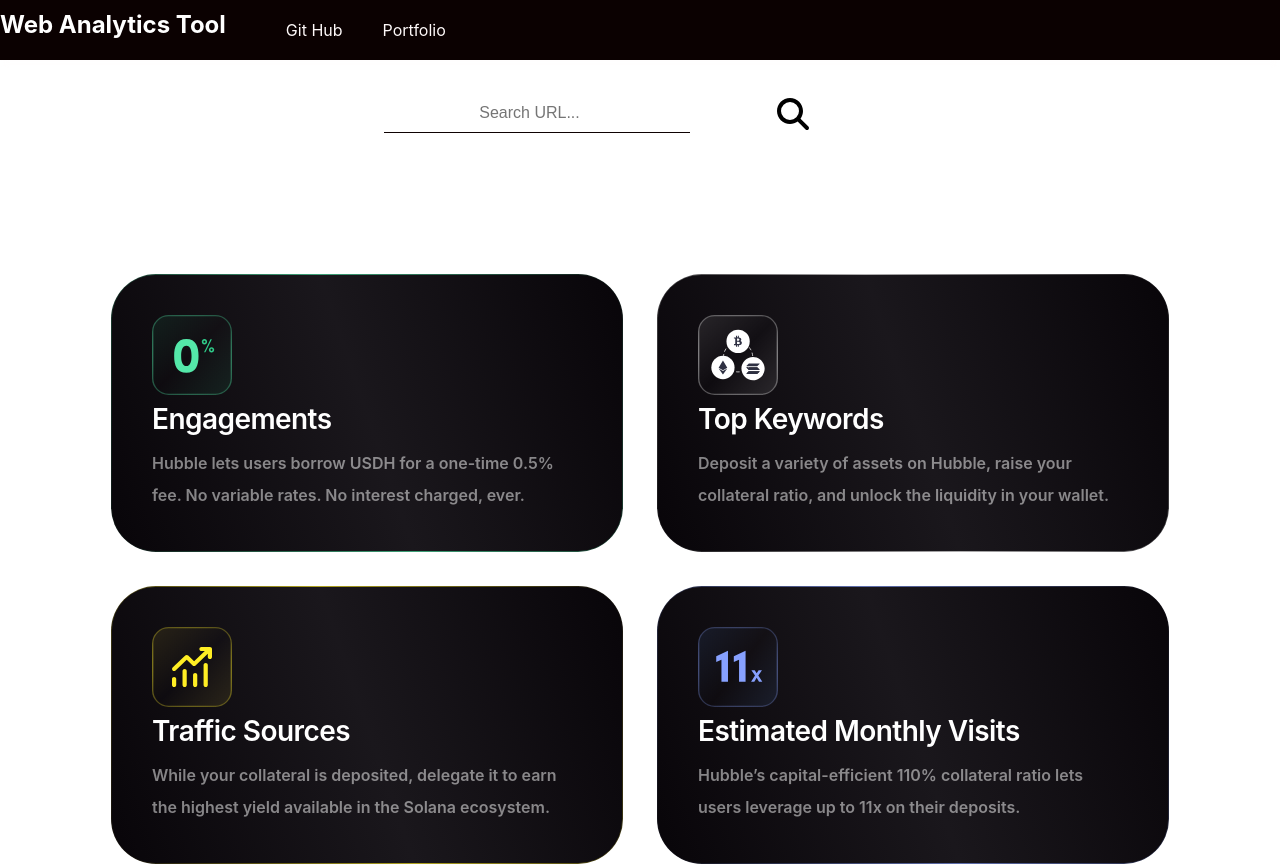
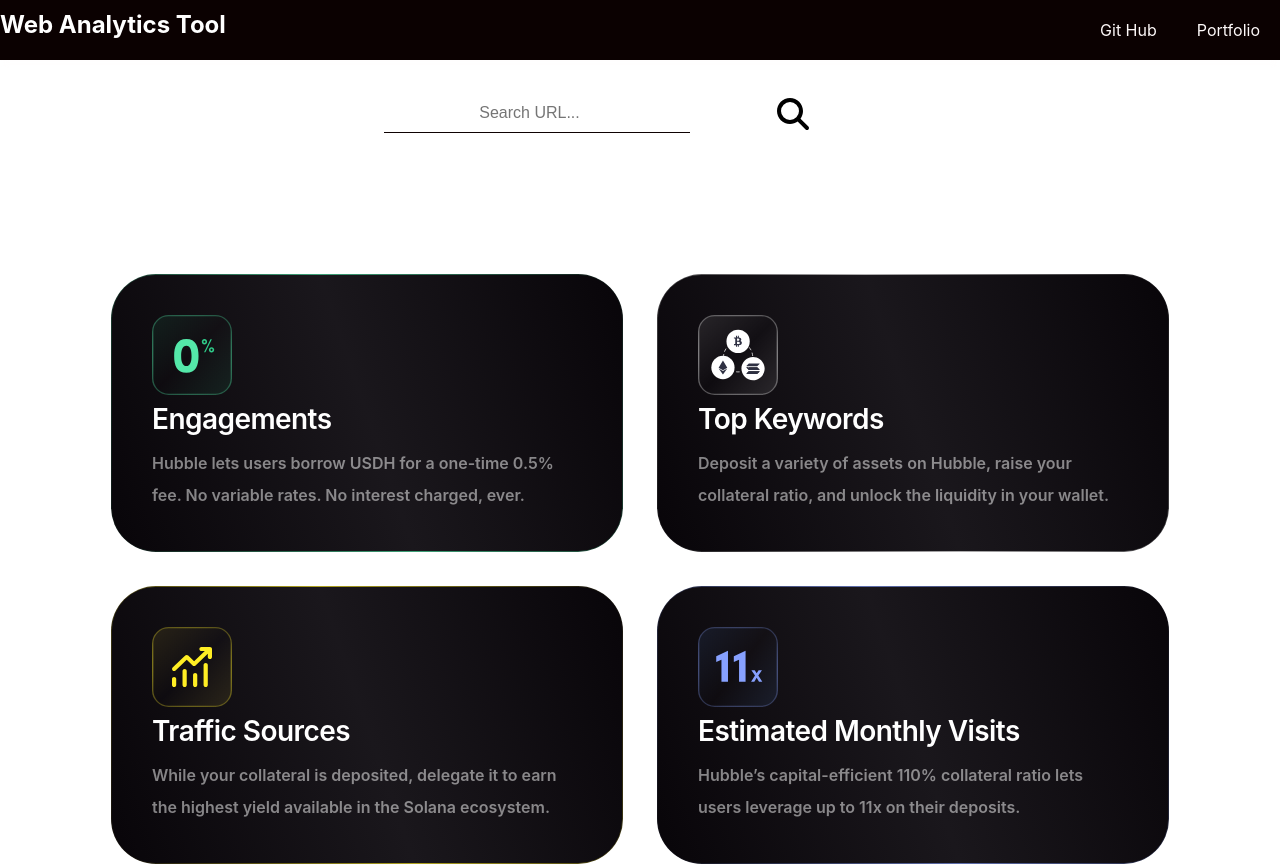
Before and after one commit to NixonOjiem/AI-detector, a React (Create React App) app: page / in a window 1280 px wide. Shown: the top 866 px of the page. Built offline with nearby package versions, Linux system fonts and the light colour scheme.

Commit message:
Started working on API integration

```diff
--- a/package.json
+++ b/package.json
@@ -9,6 +9,7 @@
     "@testing-library/jest-dom": "^5.17.0",
     "@testing-library/react": "^13.4.0",
     "@testing-library/user-event": "^13.5.0",
+    "axios": "^1.7.7",
     "react": "^18.3.1",
     "react-dom": "^18.3.1",
     "react-scripts": "5.0.1",
--- a/src/components/SearchBox.js
+++ b/src/components/SearchBox.js
@@ -1,13 +1,38 @@
-import React from 'react';
+import React, { useState } from 'react';
 import { FontAwesomeIcon } from '@fortawesome/react-fontawesome';
-import { faSearch } from '@fortawesome/free-solid-svg-icons'
+import { faSearch } from '@fortawesome/free-solid-svg-icons';
+import axios from 'axios';
 
 function SearchBox() {
-  const handleSearch = (e) => {
+  const [searchTerm, setSearchTerm] = useState('');
+  const [data, setData] = useState(null);
+  const [error, setError] = useState(null);
+
+  const options = {
+    method: 'GET',
+    url: 'https://similarweb-data1.p.rapidapi.com/v3/top-apps/',
+    params: {
+      store: 'apple',
+      mode: 'top-free',
+      device: 'iphone'
+    },
+    headers: {
+      'x-rapidapi-key': '57ff46dc1emshe1ad379bcfc2d9fp1173d3jsn7af5b4f54fa1',
+      'x-rapidapi-host': 'similarweb-data1.p.rapidapi.com'
+    }
+  };
+
+  const handleSearch = async (e) => {
     e.preventDefault();
-    const searchTerm = document.getElementById('search-input').value;
-    // Add search logic here
-    console.log(searchTerm)
+    try {
+      const response = await axios.request(options);
+      console.log('API Response Data:', response.data);
+      setData(response.data);
+    } catch (error) {
+      console.error('API Request Failed:', error);
+      setError(error.message);
+      // You can also display a friendly error message to the user here
+    }
   };
 
   const handleKeyPress = (e) => {
@@ -23,8 +48,12 @@
         id="search-input"
         placeholder="Search URL..."
         onKeyPress={handleKeyPress}
+        value={searchTerm}
+        onChange={(e) => setSearchTerm(e.target.value)}
       />
       <FontAwesomeIcon icon={faSearch} size="2x" className='Search-icon' onClick={handleSearch}/>
+      {data && <div>Data: {JSON.stringify(data)}</div>}
+      {error && <div>Error: {error.message}</div>}
     </div>
   );
 }
--- a/src/index.css
+++ b/src/index.css
@@ -24,24 +24,28 @@
   display: flex;
   flex-direction: row;
   height: auto;
-  width: 100%;
+  justify-content: space-between; /* Add this */
   box-shadow: 0 4px 8px rgba(253, 251, 251, 0.2);
   margin-bottom: 3vh;
-  flex-grow: 1; /* Add this to make the navigation bar take up the full width */
-  box-sizing: border-box; /* Add this to include padding and border in width calculation */
+  flex-grow: 1;
+  box-sizing: border-box;
 }
 
 .App-heading {
   margin-left: 0; /* Remove or adjust this margin */
   margin-top: 10px;
   color: #fff;
+  float: left !important;
 }
 
 .List-items {
   list-style: none;
   display: flex;
   flex-direction: row;
-  margin-left: 0; /* Remove or adjust this margin */
+  /* margin-left: 0;  */
+  /* Remove or adjust this margin */
+  float: right !important;
+  justify-content: flex-start;
 }
 
 .List-items li {
```
Also changed, not shown: 1 other file (tests, documents, lock files or other folders).
